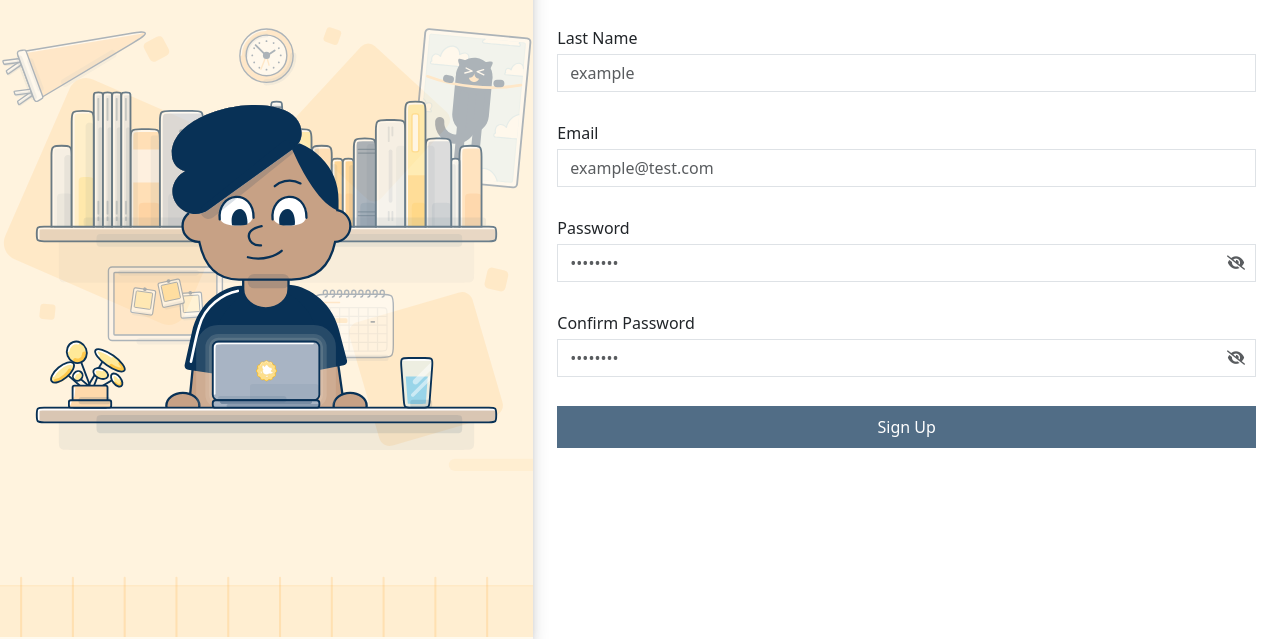
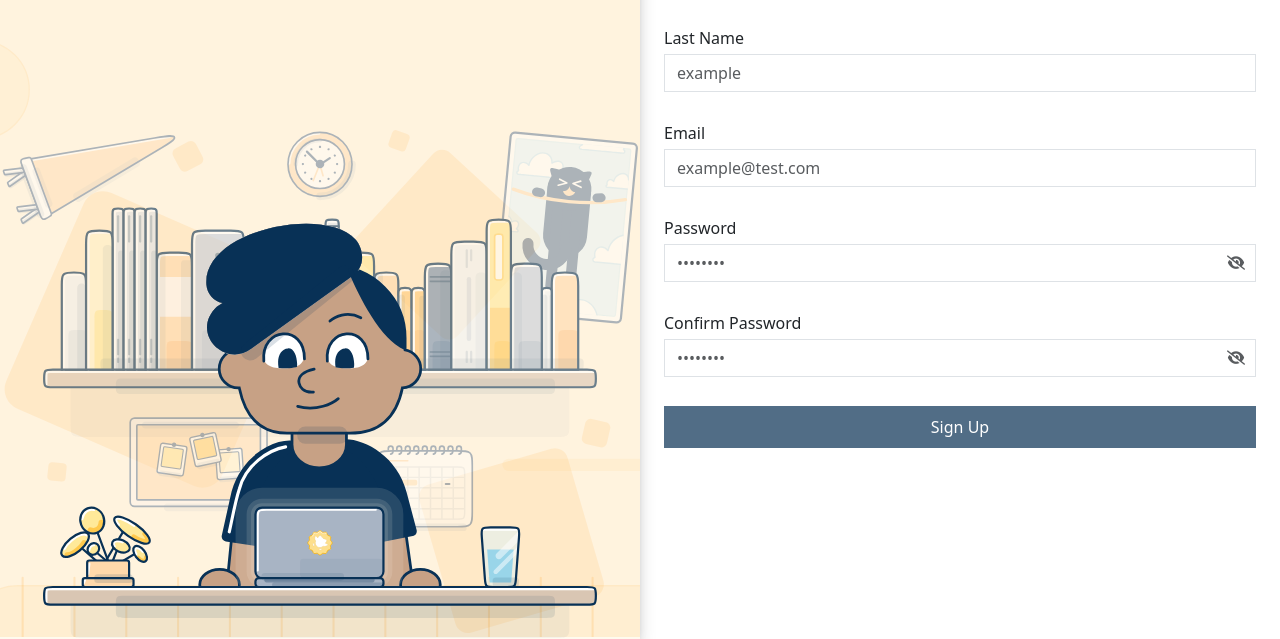
Before and after one commit to MohamedEl-Tabei/ITI-ES6-ExamSystem, a plain HTML site: page index.html in a window 1280 px wide. Shown: the part 161-800 px from the top of the page. Drawn offline with Linux system fonts and the light colour scheme.

Commit message:
register-cover col-md-6 bg-positon bottom

```diff
--- a/_signup.html
+++ b/_signup.html
@@ -1,5 +1,5 @@
 <div class="grid d-flex" style="display: none">
-  <div class="d-none d-md-flex col-md-5 register-cover shadow">
+  <div class="d-none d-md-flex col-md-6 register-cover shadow">
     <h1 class="logo">Online Test</h1>
   </div>
   <form class="d-flex flex-column col p-4 needs-validation gap-2" novalidate>
--- a/style/style.css
+++ b/style/style.css
@@ -10,7 +10,7 @@
 
 .register-cover {
   background-image: url("/svg/cover.svg"), url("/svg/cover2.svg");
-  background-position: center;
+  background-position: bottom;
   filter: drop-shadow(-10px 0px 6px black);
   background-size: contain, cover;
   background-repeat: no-repeat, repeat;
```
